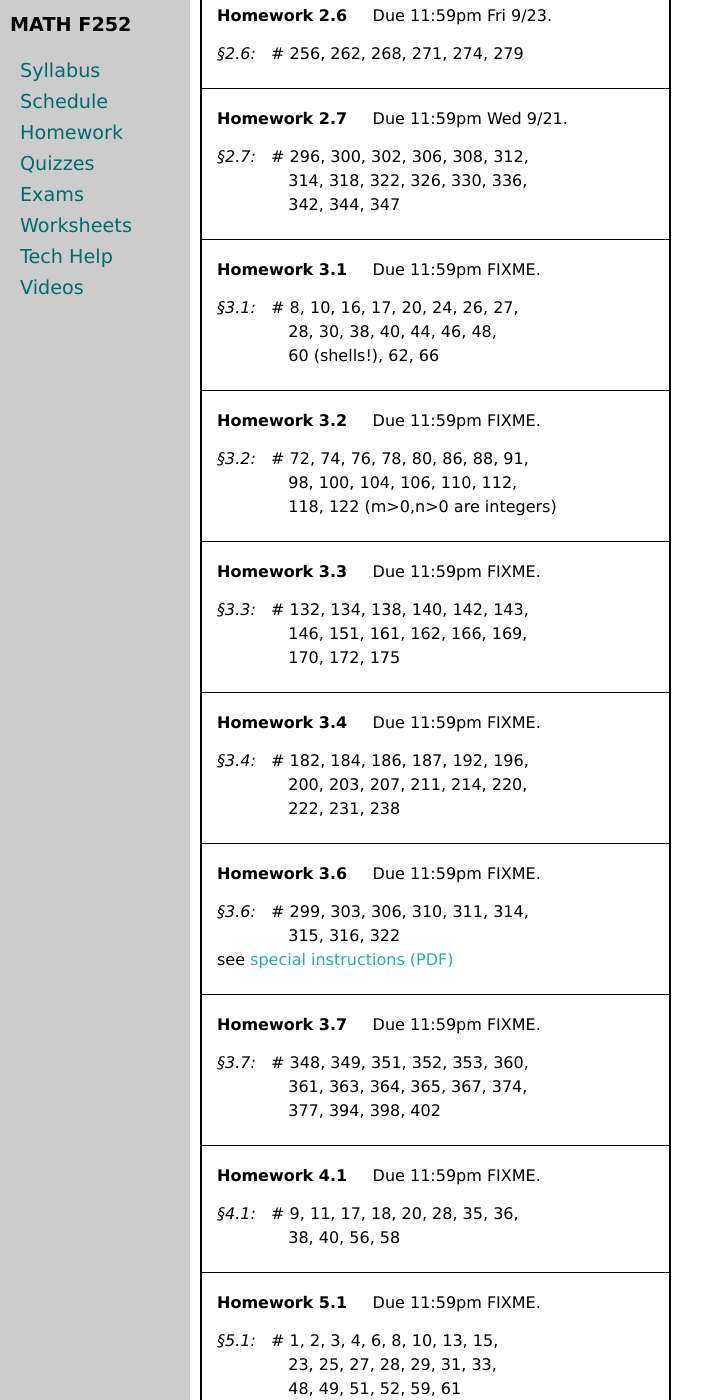
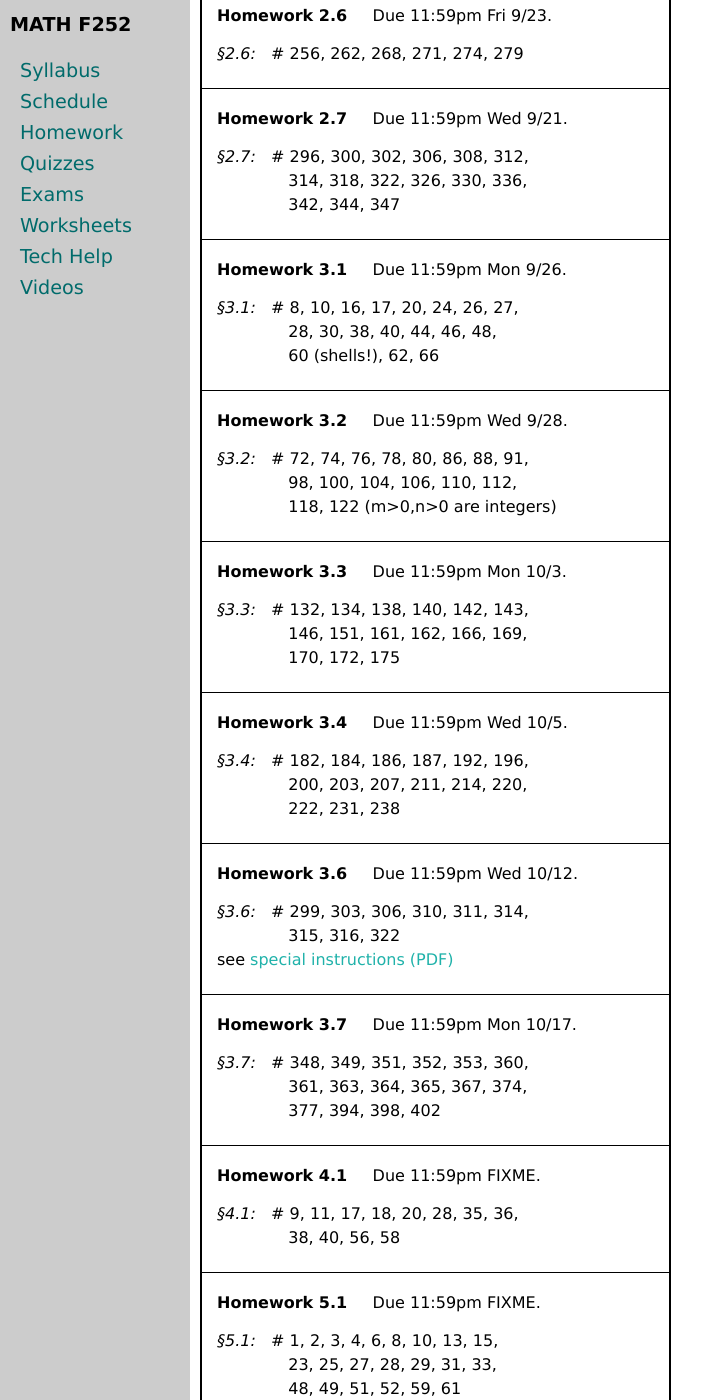
Before and after one commit to uaf-math/calc2, a Jekyll site: the page built from homework.md, in a window 1280 px wide and 1400 px high, scrolled down 1334 px. Shown: the whole window, without its empty margins (0-723 px from the left). Built offline with Jekyll 4.4.1, drawn with Linux system fonts in a browser that asks for light colours.

Commit message:
set up homework assignments for chapter 3

```diff
--- a/_data/homework.yml
+++ b/_data/homework.yml
@@ -53,42 +53,42 @@ homework:
     cont: 314, 318, 322, 326, 330, 336,
     contcont: 342, 344, 347
 - name: Homework 3.1
-  due: 11:59pm FIXME
+  due: 11:59pm Mon 9/26
   sections:
   - section: 3.1
     problems: 8, 10, 16, 17, 20, 24, 26, 27,
     cont: 28, 30, 38, 40, 44, 46, 48,
     contcont: 60 (shells!), 62, 66
 - name: Homework 3.2
-  due: 11:59pm FIXME
+  due: 11:59pm Wed 9/28
   sections:
   - section: 3.2
     problems: 72, 74, 76, 78, 80, 86, 88, 91,
     cont: 98, 100, 104, 106, 110, 112,
     contcont: 118, 122 (m>0,n>0 are integers)
 - name: Homework 3.3
-  due: 11:59pm FIXME
+  due: 11:59pm Mon 10/3
   sections:
   - section: 3.3
     problems: 132, 134, 138, 140, 142, 143,
     cont: 146, 151, 161, 162, 166, 169,
     contcont: 170, 172, 175
 - name: Homework 3.4
-  due: 11:59pm FIXME
+  due: 11:59pm Wed 10/5
   sections:
   - section: 3.4
     problems: 182, 184, 186, 187, 192, 196,
     cont: 200, 203, 207, 211, 214, 220,
     contcont: 222, 231, 238
 - name: Homework 3.6
-  due: 11:59pm FIXME
+  due: 11:59pm Wed 10/12
   sections:
   - section: 3.6
     problems: 299, 303, 306, 310, 311, 314,
     cont: 315, 316, 322
     supp: supp3p6.pdf
 - name: Homework 3.7
-  due: 11:59pm FIXME
+  due: 11:59pm Mon 10/17
   sections:
   - section: 3.7
     problems: 348, 349, 351, 352, 353, 360,
```
Also changed, not shown: 3 other files.
